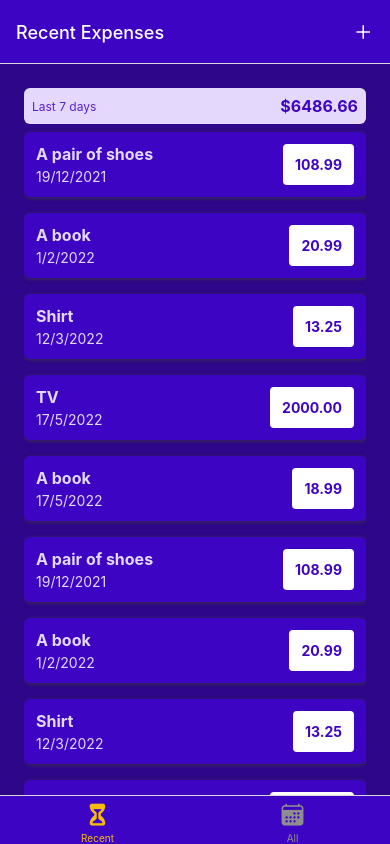
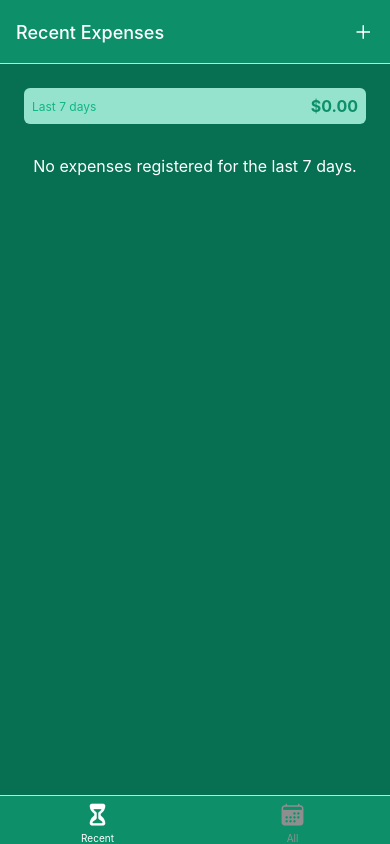
Before and after one commit to miladgeorgieva/ReactNative_ExpenseTrackerApp, a React Native app: screen /RecentExpenses in a window 390 px wide. Built offline with nearby package versions, Linux system fonts and the light colour scheme.

Commit message:
Adds react context and changes color paletter

```diff
--- a/App.js
+++ b/App.js
@@ -13,6 +13,7 @@
 import { GlobalStyles } from "./constants/styles";
 import { Button } from "react-native";
 import IconButton from "./components/UI/IconButton";
+import ExpensesContextProvider from "./store/expenses-context";
 
 function ExpensesOverview() {
   return (
@@ -21,7 +22,7 @@
         headerStyle: { backgroundColor: GlobalStyles.colors.primary500 },
         headerTintColor: "white",
         tabBarStyle: { backgroundColor: GlobalStyles.colors.primary500 },
-        tabBarActiveTintColor: GlobalStyles.colors.accent500,
+        tabBarActiveTintColor: 'white',
         headerRight: ({ tintColor }) => (
           <IconButton
             icon="add"
@@ -62,7 +63,8 @@
 export default function App() {
   return (
     <>
-      <StatusBar style="auto" />
+      <StatusBar style="light" />
+      <ExpensesContextProvider>
         <NavigationContainer>
           <Stack.Navigator screenOptions={{
             headerStyle: { backgroundColor: GlobalStyles.colors.primary500 },
@@ -83,6 +85,7 @@
               }} />
           </Stack.Navigator>
         </NavigationContainer>
+      </ExpensesContextProvider>
     </>
   );
 }
--- a/components/ExpensesOutput/ExpenseItem.js
+++ b/components/ExpensesOutput/ExpenseItem.js
@@ -42,7 +42,7 @@
         justifyContent: 'space-between',
         borderRadius: 6,
         elevation: 3,
-        shadowColor: GlobalStyles.colors.gray500,
+        shadowColor: GlobalStyles.colors.primary800,
         shadowRadius: 4,
         shadowOffset: { width: 1, height: 1 },
         shadowOpacity: 4,
--- a/components/ExpensesOutput/ExpensesOutput.js
+++ b/components/ExpensesOutput/ExpensesOutput.js
@@ -1,108 +1,19 @@
-import { StyleSheet, View } from 'react-native';
+import { StyleSheet, View, Text } from 'react-native';
 import ExpensesSummary from './ExpensesSummary';
 import ExpensesList from './ExpensesList';
 import { GlobalStyles } from '../../constants/styles';
 
-const DUMMY_EXPENSES = [
-    {
-        id: '1',
-        description: 'A pair of shoes',
-        amount: 108.99,
-        date: new Date('2021-12-19')
-    },
-    {
-        id: '2',
-        description: 'A book',
-        amount: 20.99,
-        date: new Date('2022-02-01')
-    },
-    {
-        id: '3',
-        description: 'Shirt',
-        amount: 13.25,
-        date: new Date('2022-03-12')
-    },
-    {
-        id: '4',
-        description: 'TV',
-        amount: 2000,
-        date: new Date('2022-05-17')
-    },
-    {
-        id: '5',
-        description: 'A book',
-        amount: 18.99,
-        date: new Date('2022-05-17')
-    },
-    {
-        id: '6',
-        description: 'A pair of shoes',
-        amount: 108.99,
-        date: new Date('2021-12-19')
-    },
-    {
-        id: '7',
-        description: 'A book',
-        amount: 20.99,
-        date: new Date('2022-02-01')
-    },
-    {
-        id: '8',
-        description: 'Shirt',
-        amount: 13.25,
-        date: new Date('2022-03-12')
-    },
-    {
-        id: '9',
-        description: 'TV',
-        amount: 2000,
-        date: new Date('2022-05-17')
-    },
-    {
-        id: '10',
-        description: 'A book',
-        amount: 18.99,
-        date: new Date('2022-05-17')
-    },
-    {
-        id: '11',
-        description: 'A pair of shoes',
-        amount: 108.99,
-        date: new Date('2021-12-19')
-    },
-    {
-        id: '12',
-        description: 'A book',
-        amount: 20.99,
-        date: new Date('2022-02-01')
-    },
-    {
-        id: '13',
-        description: 'Shirt',
-        amount: 13.25,
-        date: new Date('2022-03-12')
-    },
-    {
-        id: '14',
-        description: 'TV',
-        amount: 2000,
-        date: new Date('2022-05-17')
-    },
-    {
-        id: '15',
-        description: 'A book',
-        amount: 18.99,
-        date: new Date('2022-05-17')
+function ExpensesOutput({ expenses, expensesPeriod, fallbackText }) {
+    let content = <Text style={styles.infoText}>{fallbackText}</Text>;
+
+    if (expenses.length > 0) {
+        content = <ExpensesList expenses={expenses} />
     }
-];
 
-function ExpensesOutput({ expenses, expensesPeriod }) {
     return (
         <View style={styles.container}>
-            <ExpensesSummary
-                expenses={DUMMY_EXPENSES}
-                periodName={expensesPeriod} />
-            <ExpensesList expenses={DUMMY_EXPENSES} />
+            <ExpensesSummary expenses={expenses} periodName={expensesPeriod} />
+            {content}
         </View>
     );
 }
@@ -116,5 +27,11 @@
         paddingTop: 24,
         paddingBottom: 0,
         backgroundColor: GlobalStyles.colors.primary700,
+    },
+    infoText: {
+        color: 'white',
+        fontSize: 16,
+        textAlign: 'center',
+        marginTop: 32
     }
 });
--- a/constants/styles.js
+++ b/constants/styles.js
@@ -1,16 +1,16 @@
 export const GlobalStyles = {
     colors: {
-        primary50: '#e4d9fd',
-        primary100: '#c6affc',
-        primary200: '#a281f0',
-        primary400: '#5721d4',
-        primary500: '#3e04c3',
-        primary700: '#2d0689',
-        primary800: '#200364',
-        accent500: '#f7bc0c',
+        primary50: '#96e3cd',
+        primary100: '#40dbaf',
+        primary200: '#20d6a2',
+        primary400: '#10b586',
+        primary500: '#0d8f6a',
+        primary700: '#077052',
+        primary800: '#075c44',
+        accent500: '#5c071f',
         error50: '#fcc4e4',
         error500: '#9b095c',
-        gray500: '#39324a',
-        gray700: '#221c30',
+        gray500: '#666666',
+        gray700: '#3d3d3d',
     }
 }
--- a/screens/AllExpenses.js
+++ b/screens/AllExpenses.js
@@ -1,7 +1,14 @@
+import { useContext } from 'react';
 import ExpensesOutput from '../components/ExpensesOutput/ExpensesOutput';
+import { ExpensesContext } from '../store/expenses-context';
 
 function AllExpenses() {
-    return <ExpensesOutput expensesPeriod="Total"/>
+    const expensesCtx = useContext(ExpensesContext);
+    return <ExpensesOutput
+        expenses={expensesCtx.expenses}
+        expensesPeriod="Total"
+        fallbackText="No registered expenses found."
+    />
 }
 
 export default AllExpenses;
--- a/screens/ManageExpense.js
+++ b/screens/ManageExpense.js
@@ -1,10 +1,13 @@
-import { useLayoutEffect } from 'react';
+import { useContext, useLayoutEffect } from 'react';
 import { StyleSheet, Text, View } from 'react-native';
 import Button from '../components/UI/Button';
 import IconButton from '../components/UI/IconButton';
 import { GlobalStyles } from '../constants/styles';
+import { ExpensesContext } from '../store/expenses-context';
 
 function ManageExpenses({ route, navigation }) {
+    const expensesCtx = useContext(ExpensesContext);
+
     const editedExpenseId = route.params?.expenseId;
     const isEditing = !!editedExpenseId; // the "!!" converts to boolean
 
@@ -15,17 +18,36 @@
     }, [navigation, isEditing]);
 
     function deleteExpenseHandler() {
-
+        navigation.goBack();
+        expensesCtx.deleteExpense(editedExpenseId);
+        navigation.goBack();
     }
 
     function cancelHandler() {
-
+        navigation.goBack();
     }
 
     function confirmHandler() {
-
+        if (isEditing) {
+            expensesCtx.updateExpense(
+                editedExpenseId,
+                {
+                    description: 'Test!!!!',
+                    amount: 120.99,
+                    date: new Date('2022-05-20')
+                }
+            );
+        } else {
+            expensesCtx.addExpense(
+                {
+                    description: 'Test',
+                    amount: 19.99,
+                    date: new Date('2022-05-19')
+                }
+            );
+        }
+        navigation.goBack();
     }
-
 
     return (
         <View style={styles.container}>
--- a/screens/RecentExpenses.js
+++ b/screens/RecentExpenses.js
@@ -1,7 +1,23 @@
+import { useContext } from 'react';
 import ExpensesOutput from '../components/ExpensesOutput/ExpensesOutput';
+import { ExpensesContext } from '../store/expenses-context';
+import { getDateMinusDays } from '../util/date';
 
 function RecentExpenses() {
-    return <ExpensesOutput expensesPeriod="Last 7 days"/>
+    const expensesCtx = useContext(ExpensesContext);
+
+    const recentExpenses = expensesCtx.expenses.filter((expense) => {
+        const today = new Date();
+        const date7DaysAgo = getDateMinusDays(today, 7);
+
+        return (expense.date >= date7DaysAgo) && (expense.date <= today);
+    })
+
+    return <ExpensesOutput
+        expenses={recentExpenses}
+        expensesPeriod="Last 7 days"
+        fallbackText="No expenses registered for the last 7 days."
+    />
 }
 
 export default RecentExpenses;
--- /dev/null
+++ b/store/expenses-context.js
@@ -0,0 +1,151 @@
+import { createContext, useReducer } from 'react';
+
+const DUMMY_EXPENSES = [
+    {
+        id: '1',
+        description: 'A pair of shoes',
+        amount: 108.99,
+        date: new Date('2022-07-13')
+    },
+    {
+        id: '2',
+        description: 'A book',
+        amount: 20.99,
+        date: new Date('2022-02-01')
+    },
+    {
+        id: '3',
+        description: 'Shirt',
+        amount: 13.25,
+        date: new Date('2022-03-12')
+    },
+    {
+        id: '4',
+        description: 'TV',
+        amount: 2000,
+        date: new Date('2022-05-17')
+    },
+    {
+        id: '5',
+        description: 'A book',
+        amount: 18.99,
+        date: new Date('2022-05-17')
+    },
+    {
+        id: '6',
+        description: 'A pair of shoes',
+        amount: 108.99,
+        date: new Date('2021-12-19')
+    },
+    {
+        id: '7',
+        description: 'A book',
+        amount: 20.99,
+        date: new Date('2022-02-01')
+    },
+    {
+        id: '8',
+        description: 'Shirt',
+        amount: 13.25,
+        date: new Date('2022-03-12')
+    },
+    {
+        id: '9',
+        description: 'TV',
+        amount: 2000,
+        date: new Date('2022-05-17')
+    },
+    {
+        id: '10',
+        description: 'A book',
+        amount: 18.99,
+        date: new Date('2022-05-17')
+    },
+    {
+        id: '11',
+        description: 'A pair of shoes',
+        amount: 108.99,
+        date: new Date('2021-12-19')
+    },
+    {
+        id: '12',
+        description: 'A book',
+        amount: 20.99,
+        date: new Date('2022-02-01')
+    },
+    {
+        id: '13',
+        description: 'Shirt',
+        amount: 13.25,
+        date: new Date('2022-03-12')
+    },
+    {
+        id: '14',
+        description: 'TV',
+        amount: 2000,
+        date: new Date('2022-05-17')
+    },
+    {
+        id: '15',
+        description: 'A book',
+        amount: 18.99,
+        date: new Date('2022-05-17')
+    }
+];
+
+export const ExpensesContext = createContext({
+    expenses: [],
+    addExpense: ({description, amount, date}) => { },
+    deleteExpense: (id) => { },
+    updateExpense: (id, description, amount, date) => {}
+});
+
+function expensesReducer(state, action) {
+    switch (action.type) {
+        case 'ADD':
+            const id = new Date().toString() + Math.random().toString();
+            return [{ ...action.payload, id: id }, ...state]
+        case 'UPDATE':
+            const updatableExpenseIndex = state.findIndex(
+                (expense) => expense.id === action.payload.id
+            );
+            const updatableExpense = state[updatableExpenseIndex];
+            const updatedItem = { ...updatableExpense, ...action.payload.data };
+            const updatedExpenses = [...state];
+            updatedExpenses[updatableExpenseIndex] = updatedItem;
+            return updatedExpenses;
+        case 'DELETE':
+            return state.filter((expense) => expense.id !== action.payload);
+        default:
+            return state;
+    }
+}
+
+function ExpensesContextProvider({ children }) {
+    const [expensesState, dispatch] = useReducer(expensesReducer, DUMMY_EXPENSES);
+
+    function addExpense(expenseData) {
+        dispatch({ type: 'ADD', payload: expenseData });
+    }
+
+    function deleteExpense(id) {
+        dispatch({ type: 'DELETE', payload: id });
+    }
+
+    function updateExpense(id, expenseData) {
+        dispatch({ type: 'UPDATE', payload: {id: id, data: expenseData} });
+    }
+
+    const value = {
+        expenses: expensesState,
+        addExpense: addExpense,
+        deleteExpense: deleteExpense,
+        updateExpense: updateExpense
+    }
+
+    return <ExpensesContext.Provider value={value}>
+        {children}
+    </ExpensesContext.Provider>
+};
+
+export default ExpensesContextProvider;
--- a/util/date.js
+++ b/util/date.js
@@ -1,3 +1,7 @@
 export function getFormattedDate(date) {
     return `${date.getDate()}/${date.getMonth() + 1}/${date.getFullYear()}`;
 }
+
+export function getDateMinusDays(date, days) {
+    return new Date(date.getFullYear(), date.getMonth(), date.getDate() - 1);
+}
```
Lines whose indentation alone changed are shown as unchanged.
